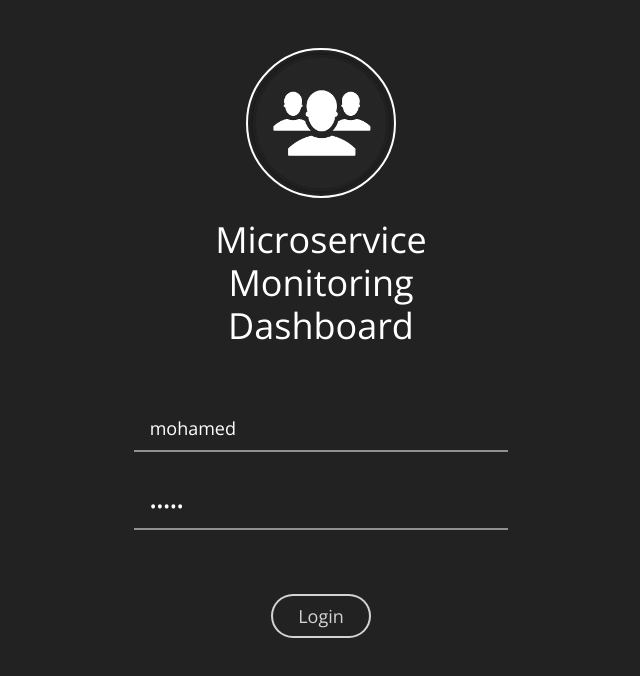
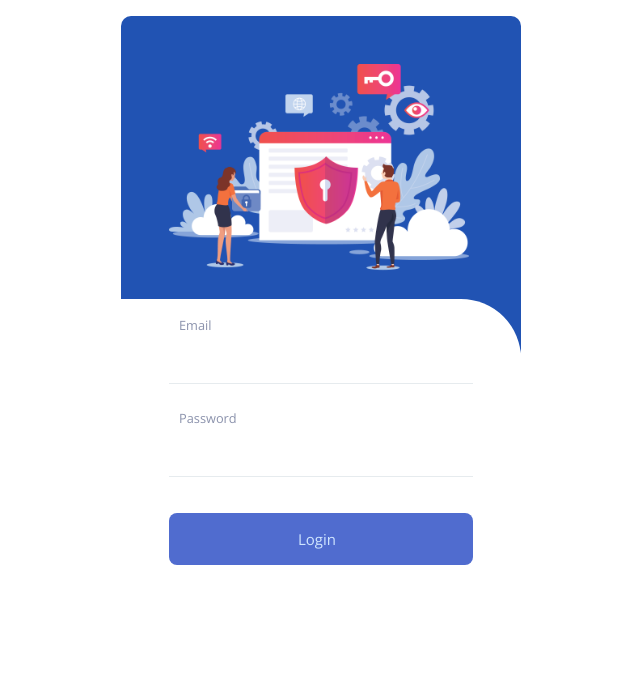
Before and after one commit to mohamednaouali/FrontDashboard, an Angular app: page /login in a window 1280 px wide. Shown: the top 676 px of the page, without its empty margins (319-959 px from the left). Built offline with nearby package versions, Linux system fonts and the light colour scheme.

Commit message:
fix login

```diff
--- a/src/app/all-services/all-services.component.ts
+++ b/src/app/all-services/all-services.component.ts
@@ -2,8 +2,6 @@ import { Component, OnInit } from '@angular/core';
 import {routerTransition} from '../router.animations';
 import { UpDownServiceService } from '../services/up-down-service.service';
 import { DataFetchService } from '../services/data-fetch.service';
-import {Service1} from '../Class/service1';
-
 
 
 @Component({
--- a/src/app/login/login.component.html
+++ b/src/app/login/login.component.html
@@ -1,21 +1,17 @@
-<div class="login-page" [@routerTransition]>
-    <div class="row justify-content-md-center">
-        <div class="col-md-4">
-            <img src="assets/images/logo.png" width="150px" class="user-avatar" />
-            <h1> Microservice Monitoring Dashboard </h1>
-            <form role="form">
-                <div class="form-content">
-                    <div class="form-group">
-                        <input type="text" ngModel="name" class="form-control input-underline input-lg" name="username" [(ngModel)]="username" placeholder="{{ 'username' }}">
-                    </div>
+<div class="container position-center" id="body" >
+    <div class="container d-flex justify-content-center" [@routerTransition]>
+        <div class="d-flex flex-column justify-content-between">
+            <div class="card mt-3 p-5">
+                <div class="user-avatar"><img src="assets/images/login.png"   width="300px" ></div>
 
-                    <div class="form-group">
-                        <input type="password" class="form-control input-underline input-lg" name="password" [(ngModel)]="password" placeholder="{{ 'Password'  }}">
-                    </div>
+            </div>
+
+            <div class="card two bg-white px-5 py-4 mb-3">
+                <div class="form-group"><label ></label><input type="email" class="form-control"  name="username"  [(ngModel)]="username"    ><label class="form-control-placeholder" >Email</label></div>
+                <div class="form-group"><label ></label><input type="password" class="form-control" name="password"  [(ngModel)]="password" ><label class="form-control-placeholder" >Password</label>
                 </div>
-                <a class="btn rounded-btn" [routerLink]="['/all-services']" (click)="onLoggedin()">{{ 'Login'  }}</a>
-<!--                <a class="btn rounded-btn" [routerLink]="['/signup']">{{ 'Register' }}</a>-->
-            </form>
+                <button class="btn btn-primary btn-block btn-lg mt-1 mb-2"[routerLink]="['/all-services']" (click)="onLoggedin()"><span>Login<i class="fas fa-long-arrow-alt-right ml-2"></i></span></button>
+            </div>
         </div>
     </div>
 </div>
--- a/src/app/login/login.component.scss
+++ b/src/app/login/login.component.scss
@@ -1,95 +1,89 @@
-$topnav-background-color: #222;
-:host {
-    display: block;
-}
-.login-page {
-    position: absolute;
-    top: 0;
-    left: 0;
-    right: 0;
-    bottom: 0;
-    overflow: auto;
-    background: #222;
-    text-align: center;
-    color: #fff;
-    padding: 3em;
-    .col-lg-4 {
-        padding: 0;
-    }
-    .input-lg {
-        height: 46px;
-        padding: 10px 16px;
-        font-size: 18px;
-        line-height: 1.3333333;
-        border-radius: 0;
-    }
-    .input-underline {
-        background: 0 0;
-        border: none;
-        box-shadow: none;
-        border-bottom: 2px solid rgba(255, 255, 255, 0.5);
-        color: #fff;
-        border-radius: 0;
-    }
-    .input-underline:focus {
-        border-bottom: 2px solid #fff;
-        box-shadow: none;
-    }
-    .rounded-btn {
-        -webkit-border-radius: 50px;
-        border-radius: 50px;
-        color: rgba(255, 255, 255, 0.8);
-        background: #222;
-        border: 2px solid rgba(255, 255, 255, 0.8);
-        font-size: 18px;
-        line-height: 40px;
-        padding: 0 25px;
-    }
-    .rounded-btn:hover,
-    .rounded-btn:focus,
-    .rounded-btn:active,
-    .rounded-btn:visited {
-        color: rgba(255, 255, 255, 1);
-        border: 2px solid rgba(255, 255, 255, 1);
-        outline: none;
+
+.container {
+
+    flex-wrap: wrap
 }
 
-    h1 {
-        font-weight: 300;
-        margin-top: 20px;
-        margin-bottom: 10px;
-        font-size: 36px;
-        small {
-            color: rgba(255, 255, 255, 0.7);
+.card {
+    border: blue;
+    border-radius: 10px;
+    background-color: #2153b3;
+    width: 400px;
+    margin-top: -60px
 }
+
+p.mb-1 {
+    font-size: 25px;
+    color: #9FB7FD
+}
+
+.btn-primary {
+    border: none;
+    background: #5777DE;
+    margin-bottom: 60px
+}
+
+.btn-primary small {
+    color: #9FB7FD
+}
+
+.btn-primary span {
+    font-size: 13px
+}
+
+.card.two {
+    border-top-right-radius: 60px;
+    border-top-left-radius: 0
 }
 
 .form-group {
-        padding: 8px 0;
-        input::-webkit-input-placeholder {
-            color: rgba(255, 255, 255, 0.6) !important;
+    position: relative;
+    margin-bottom: 2rem
 }
 
-        input:-moz-placeholder {
-            /* Firefox 18- */
-            color: rgba(255, 255, 255, 0.6) !important;
+.form-control {
+    border: none;
+    border-radius: 0;
+    outline: 0;
+    border-bottom: 1.5px solid #E6EBEE
 }
 
-        input::-moz-placeholder {
-            /* Firefox 19+ */
-            color: rgba(255, 255, 255, 0.6) !important;
+.form-control:focus {
+    box-shadow: none;
+    border-radius: 0;
+    border-bottom: 2px solid #8A97A8
 }
 
-        input:-ms-input-placeholder {
-            color: rgba(255, 255, 255, 0.6) !important;
+.form-control-placeholder {
+    position: absolute;
+    top: 15px;
+    left: 10px;
+    transition: all 200ms;
+    opacity: 0.5;
+    font-size: 80%
 }
+
+.form-control:focus+.form-control-placeholder,
+.form-control:valid+.form-control-placeholder {
+    font-size: 80%;
+    transform: translate3d(0, -90%, 0);
+    opacity: 1;
+    top: 10px;
+    color: #8B92AC
 }
-    .form-content {
-        padding: 40px 0;
+
+.btn-block {
+    border: none;
+    border-radius: 8px;
+    background-color: #506CCF;
+    padding: 10px 0 12px
 }
-    .user-avatar {
-        -webkit-border-radius: 50%;
-        border-radius: 50%;
-        border: 2px solid #fff;
+
+.btn-block:focus {
+    box-shadow: none
 }
+
+.btn-block span {
+    font-size: 15px;
+    color: #D0E6FF
 }
--- a/src/app/login/login.component.ts
+++ b/src/app/login/login.component.ts
@@ -2,6 +2,7 @@ import { Component, OnInit } from '@angular/core';
 import { Router } from '@angular/router';
 import { routerTransition } from '../router.animations';
 import { AuthenticationService } from '../services/authentication.service';
+import {FormBuilder, FormGroup, Validators} from '@angular/forms';
 
 @Component({
     selector: 'app-login',
@@ -10,13 +11,16 @@ import { AuthenticationService } from '../services/authentication.service';
     animations: [routerTransition()]
 })
 export class LoginComponent implements OnInit {
-    username = 'mohamed';
-    password = 'admin';
+
+    username = '';
+    password = '';
     invalidLogin = false;
 
     constructor( public router: Router , private loginservice: AuthenticationService  ) {}
 
-    ngOnInit() {}
+    ngOnInit() {
+
+    }
 
     onLoggedin() {
         if (this.loginservice.authenticate(this.username, this.password)
--- a/src/app/services/authentication.service.ts
+++ b/src/app/services/authentication.service.ts
@@ -1,13 +1,13 @@
 import { Injectable } from '@angular/core';
 
 @Injectable({
-  providedIn: 'root'
+    providedIn: 'root'
 })
 export class AuthenticationService {
 
-  constructor() { }
+    constructor() { }
     authenticate(username, password) {
-        if (username === 'mohamed' && password === 'admin') {
+        if (username === 'mohamednaouali@gmail.com' && password === 'tech2020') {
             sessionStorage.setItem('username', username);
             return true;
         } else {
```
Lines whose indentation alone changed are shown as unchanged.
